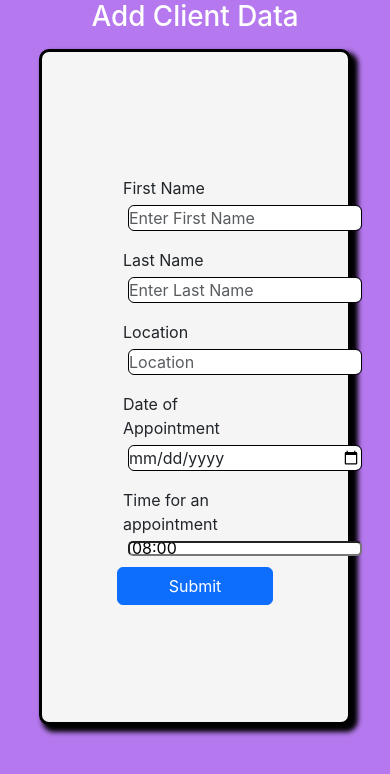
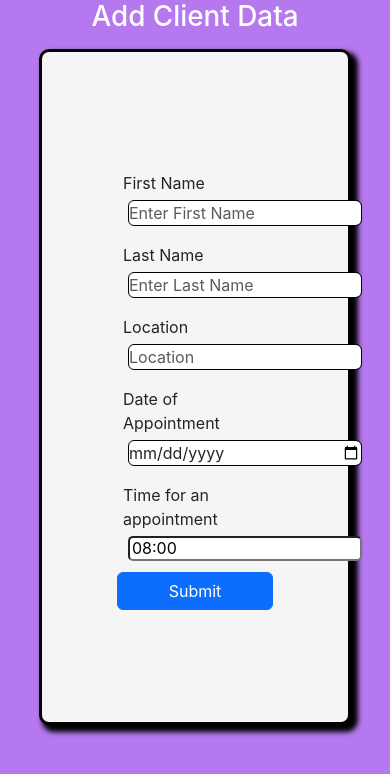
Before and after one commit to Sakshi-hub21/Power-Up-Fitness, a React (Create React App) app: page /add in a window 390 px wide. Shown: the top 774 px of the page. Built offline with nearby package versions, Linux system fonts and the light colour scheme.

Commit message:
Update edit.css

```diff
--- a/src/components/edit.css
+++ b/src/components/edit.css
@@ -85,6 +85,6 @@
 }
 
     .rounded-clock-picker {
-      height: 15px;
+      height: 25px;
     }
   }
```
